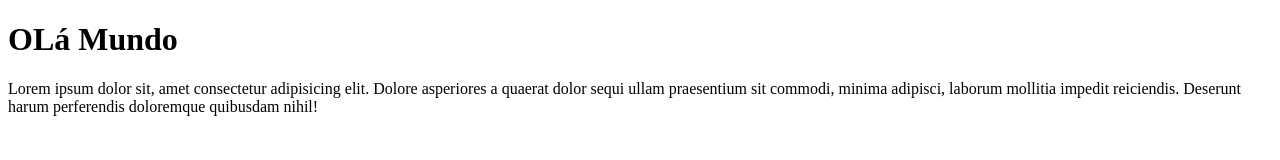
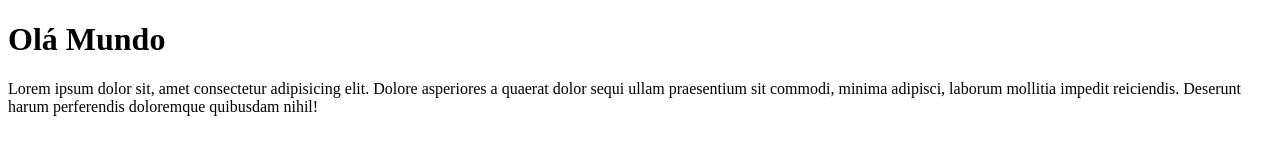
Before and after one commit to luizjansen/Ola_Mundo, a plain HTML site: page site-exemplo/index.html in a window 1280 px wide. Drawn offline with Linux system fonts and the light colour scheme.

Commit message:
Novo commit

```diff
--- a/site-exemplo/index.html
+++ b/site-exemplo/index.html
@@ -6,7 +6,7 @@
     <title>Document</title>
 </head>
 <body>
-    <h1>OLá Mundo</h1>
+    <h1>Olá Mundo</h1>
     Lorem ipsum dolor sit, amet consectetur adipisicing elit. Dolore asperiores a quaerat dolor sequi ullam praesentium sit commodi, minima adipisci, laborum mollitia impedit reiciendis. Deserunt harum perferendis doloremque quibusdam nihil!
 </body>
 </html>
```
